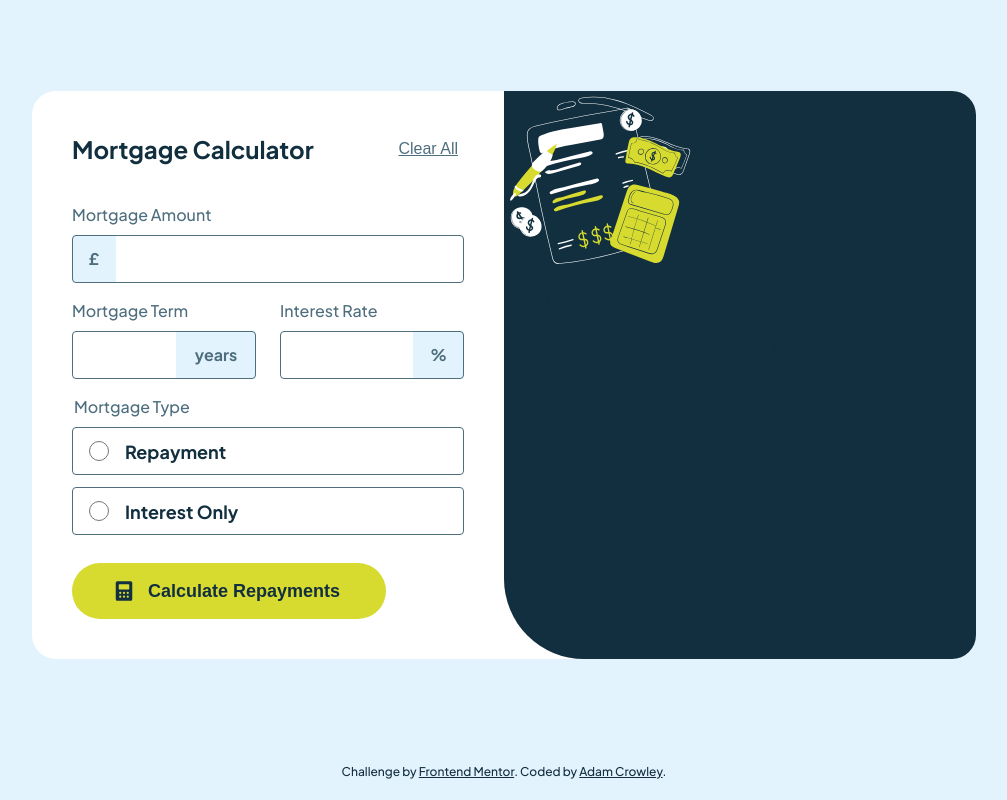
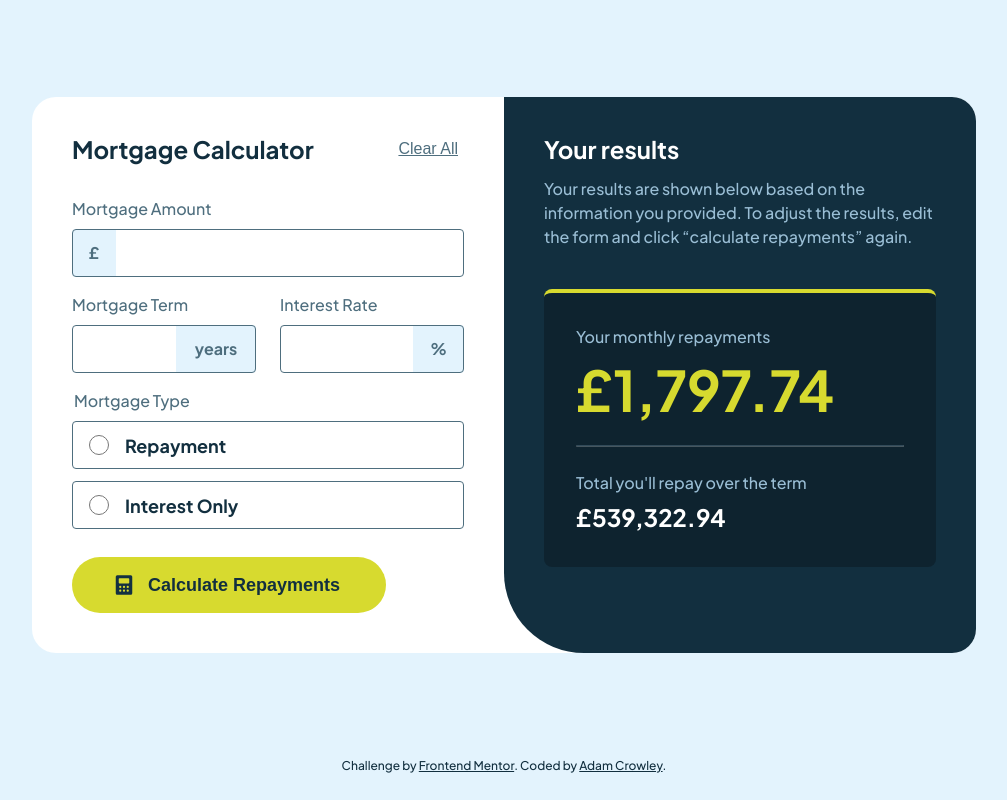
Before and after one commit to adam-crowley/mortgage-repayment-calculator, a React (Vite) app: page / in a window 1280 px wide. Shown: the whole page, without its empty margins (136-1143 px from the left). Built offline with nearby package versions, Linux system fonts and the light colour scheme.

Commit message:
Style results section

```diff
--- a/src/App.tsx
+++ b/src/App.tsx
@@ -210,29 +210,32 @@ function App() {
             </form>
           </div>
           <div className="calculator__results">
-            <div className="calculator__empty">
+            {/* <div className="calculator__empty">
               <img
                 src="/public/assets/images/illustration-empty.svg"
                 alt="Results Shown Here illustration"
               />
-              <p>Results shown here</p>
+              <h2>Results shown here</h2>
               <p>
                 Complete the form and click “calculate repayments” to see what
                 your monthly repayments would be.
               </p>
-            </div>
-            {/* <div className="calculator__your-results">
-              <p>Your results</p>
+            </div> */}
+            <div className="calculator__your-results">
+              <h2>Your results</h2>
               <p>
                 Your results are shown below based on the information you
                 provided. To adjust the results, edit the form and click
                 “calculate repayments” again.
               </p>
-              <div>
+              <div className="calculator__results-container">
                 <p>Your monthly repayments</p>
+                <p className="calculator__repayments">£1,797.74</p>
+                <hr />
                 <p>Total you'll repay over the term</p>
+                <p className="calculator__total">£539,322.94</p>
               </div>
-            </div> */}
+            </div>
           </div>
         </main>
       </div>
--- a/src/index.css
+++ b/src/index.css
@@ -50,6 +50,7 @@ h4,
 h5,
 h6 {
   font-weight: var(--bold);
+  line-height: 1;
   margin: 0;
 }
 
@@ -312,6 +313,75 @@ ul {
   margin-top: 0.5rem;
 }
 
+.calculator__results {
+  display: flex;
+}
+
+.calculator__empty {
+  display: flex;
+  flex-direction: column;
+  justify-content: center;
+  align-items: center;
+  padding: 2rem;
+}
+
+.calculator__empty h2 {
+  color: var(--White);
+  font-size: 1.5rem;
+  margin-bottom: 1rem;
+}
+
+.calculator__empty p {
+  color: var(--Slate-300);
+  font-size: 1rem;
+  text-align: center;
+}
+
+.calculator__your-results {
+  padding: 2.5rem;
+}
+
+.calculator__your-results h2 {
+  color: var(--White);
+  font-size: 1.5rem;
+  margin-bottom: 1rem;
+}
+
+.calculator__your-results p {
+  color: var(--Slate-300);
+  font-size: 1rem;
+}
+
+.calculator__results-container {
+  background-color: rgba(0, 0, 0, 0.25);
+  padding: 2rem;
+  margin-top: 2.5rem;
+  border-radius: 0.5rem;
+  border-top: solid 4px var(--Lime);
+}
+
+p.calculator__repayments {
+  line-height: 1;
+  font-size: 3.5rem;
+  color: var(--Lime);
+  font-weight: var(--bold);
+  margin-top: 0.75rem;
+  margin-bottom: 1.75rem;
+}
+
+.calculator__results-container hr {
+  border-top: solid 1px #9abed5;
+  opacity: 0.25;
+  margin-bottom: 1.5rem;
+}
+
+p.calculator__total {
+  font-size: 1.5rem;
+  color: var(--White);
+  font-weight: var(--bold);
+  margin-top: 0.25rem;
+}
+
 .footer {
   margin: 0 auto;
   padding-top: 1rem;
--- a/src/index.scss
+++ b/src/index.scss
@@ -47,6 +47,7 @@ h4,
 h5,
 h6 {
   font-weight: var(--bold);
+  line-height: 1;
   margin: 0;
 }
 p {
@@ -120,7 +121,6 @@ ul {
     background-color: var(--Red) !important;
   }
 }
-
 .calculator input {
   z-index: 1;
   cursor: pointer;
@@ -282,6 +282,64 @@ ul {
   color: var(--Red);
   margin-top: 0.5rem;
 }
+.calculator__results {
+  display: flex;
+}
+.calculator__empty {
+  display: flex;
+  flex-direction: column;
+  justify-content: center;
+  align-items: center;
+  padding: 2rem;
+}
+.calculator__empty h2 {
+  color: var(--White);
+  font-size: 1.5rem;
+  margin-bottom: 1rem;
+}
+.calculator__empty p {
+  color: var(--Slate-300);
+  font-size: 1rem;
+  text-align: center;
+}
+.calculator__your-results {
+  padding: 2.5rem;
+}
+.calculator__your-results h2 {
+  color: var(--White);
+  font-size: 1.5rem;
+  margin-bottom: 1rem;
+}
+.calculator__your-results p {
+  color: var(--Slate-300);
+  font-size: 1rem;
+}
+.calculator__results-container {
+  background-color: rgba(0, 0, 0, 0.25);
+  padding: 2rem;
+  margin-top: 2.5rem;
+  border-radius: 0.5rem;
+  border-top: solid 4px var(--Lime);
+}
+p.calculator__repayments {
+  line-height: 1;
+  font-size: 3.5rem;
+  color: var(--Lime);
+  font-weight: var(--bold);
+  margin-top: 0.75rem;
+  margin-bottom: 1.75rem;
+}
+.calculator__results-container hr {
+  border-top: solid 1px #9abed5;
+  opacity: 0.25;
+  margin-bottom: 1.5rem;
+}
+p.calculator__total {
+  font-size: 1.5rem;
+  color: var(--White);
+  font-weight: var(--bold);
+  margin-top: 0.25rem;
+}
 
 .footer {
   margin: 0 auto;
```
Also changed, not shown: 1 other file (tests, documents, lock files or other folders).
